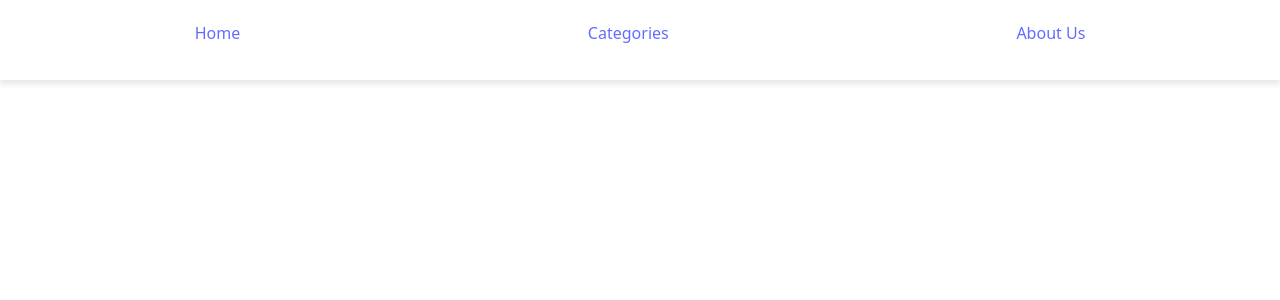
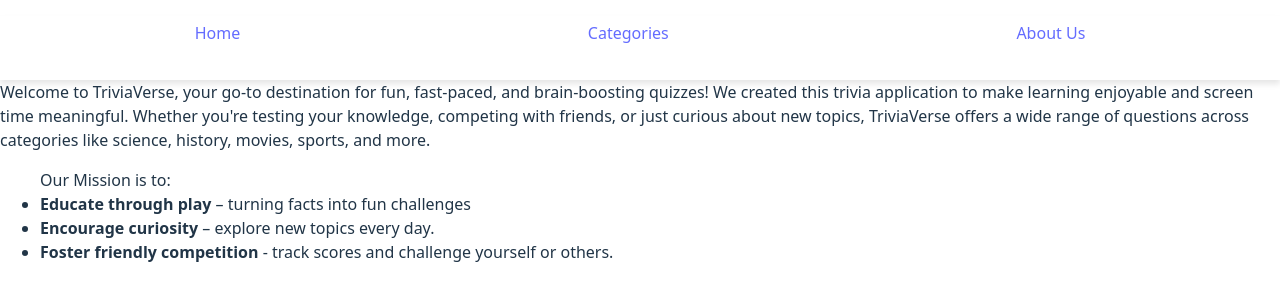
Before and after one commit to Vaahne/sba_react_web_application_trivia, a React (Vite) app: page /aboutUs in a window 1280 px wide. Shown: the top 300 px of the page. Built offline with nearby package versions, Linux system fonts and the light colour scheme; no server answers.

Commit message:
About us

```diff
--- a/src/components/NavBar/NavBar.jsx
+++ b/src/components/NavBar/NavBar.jsx
@@ -6,7 +6,7 @@ export default function NavBar(){
             <ul>
                 <li><Link to="/">Home</Link></li>
                 <li><Link to="/category">Categories</Link></li>
-                <li><Link to="">About Us</Link>  </li>
+                <li><Link to="/aboutUs">About Us</Link>  </li>
             </ul>
         </nav>
 }
--- a/src/pages/AboutUs.jsx
+++ b/src/pages/AboutUs.jsx
@@ -1,5 +1,14 @@
 export default function AboutUs(){
     return <div>
+        <div>
+            Welcome to TriviaVerse, your go-to destination for fun, fast-paced, and brain-boosting quizzes!
 
+            We created this trivia application to make learning enjoyable and screen time meaningful. Whether you're testing your knowledge, competing with friends, or just curious about new topics, TriviaVerse offers a wide range of questions across categories like science, history, movies, sports, and more.
+        </div>
+        <ul>Our Mission is to:
+            <li><b>Educate through play</b> – turning facts into fun challenges</li>
+            <li><b>Encourage curiosity</b> – explore new topics every day.</li>
+            <li><b>Foster friendly competition</b> - track scores and challenge yourself or others.</li>
+        </ul>
     </div>
 }
```
